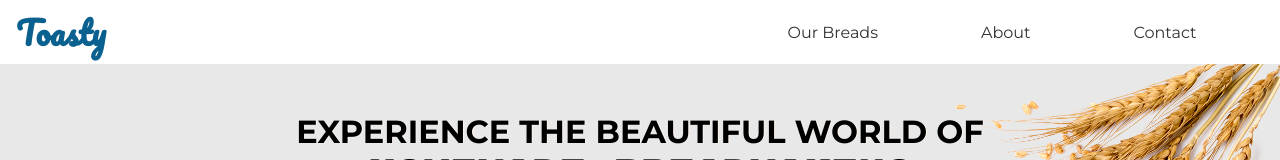
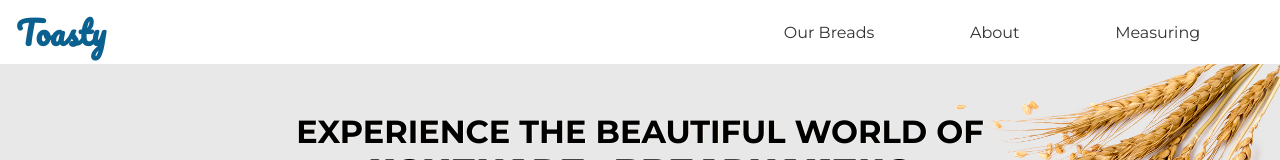
Before and after one commit to Poorple/Toasty, a React (Vite) app: page / in a window 1280 px wide. Shown: the top 160 px of the page. Built offline with nearby package versions, Linux system fonts and the light colour scheme; a web font is replaced by a local one.

Commit message:
structure & functionality

```diff
--- a/src/components/Header.tsx
+++ b/src/components/Header.tsx
@@ -1,7 +1,15 @@
-import "../styles/header.scss";
-import { Link, useNavigate } from "react-router-dom";
+import "../styles/header.css";
+import { Link } from "react-router-dom";
 
 const Header = () => {
+  const scrollToYComponent = () => {
+    const yElement = document.getElementById("breadID");
+    if (yElement) {
+      yElement.scrollIntoView({ behavior: "smooth" });
+    } else {
+      setTimeout(() => scrollToYComponent(), 0);
+    }
+  };
   return (
     <header>
       <h1>
@@ -9,13 +17,15 @@ const Header = () => {
       </h1>
       <ul>
         <li>
-          <Link to="/">Our Breads</Link>
+          <Link to="/" onClick={scrollToYComponent}>
+            Our Breads
+          </Link>
         </li>
         <li>
           <Link to="/about">About</Link>
         </li>
         <li>
-          <Link to="/contact">Contact</Link>
+          <Link to="/measurement">Measuring</Link>
         </li>
       </ul>
     </header>
```
